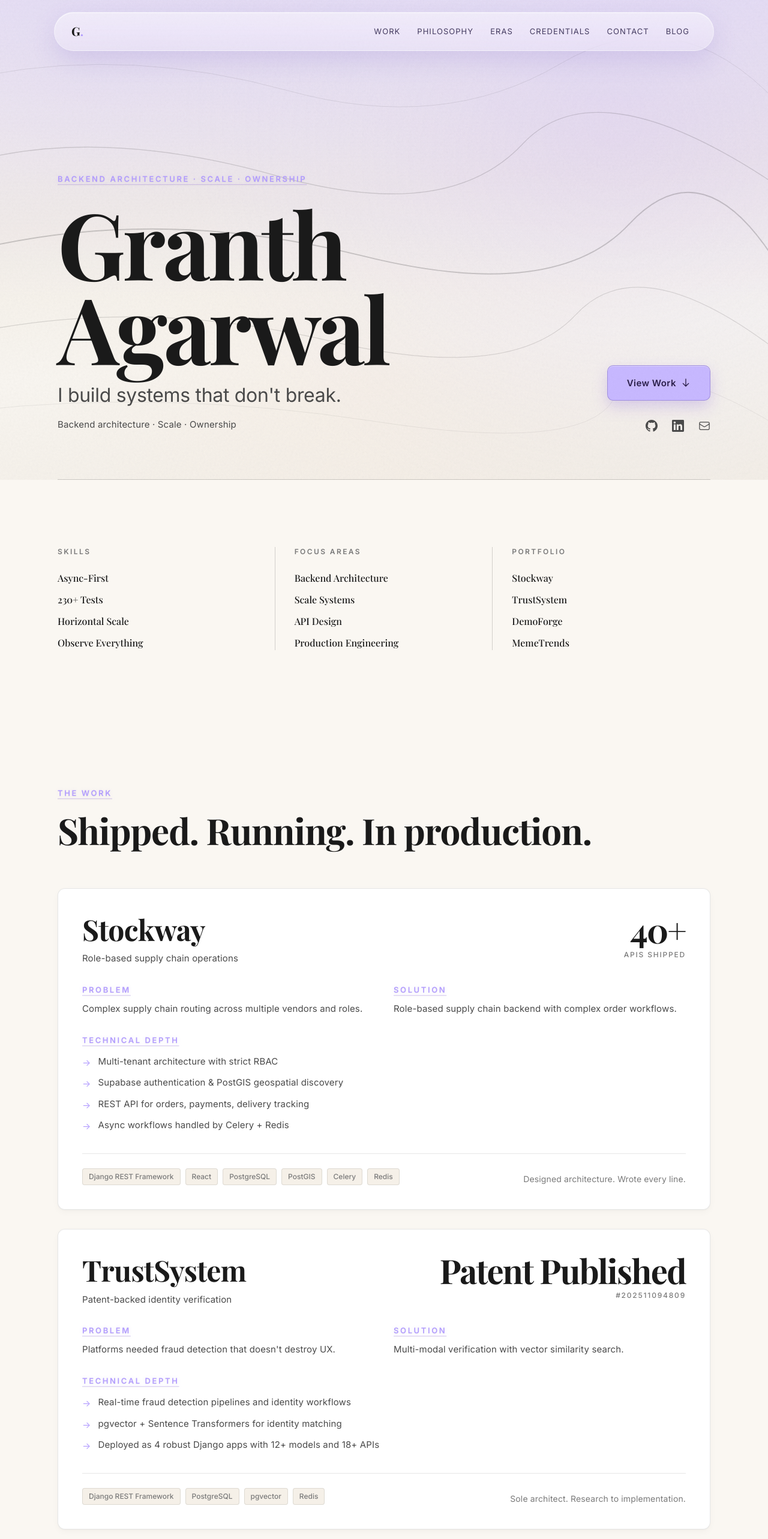
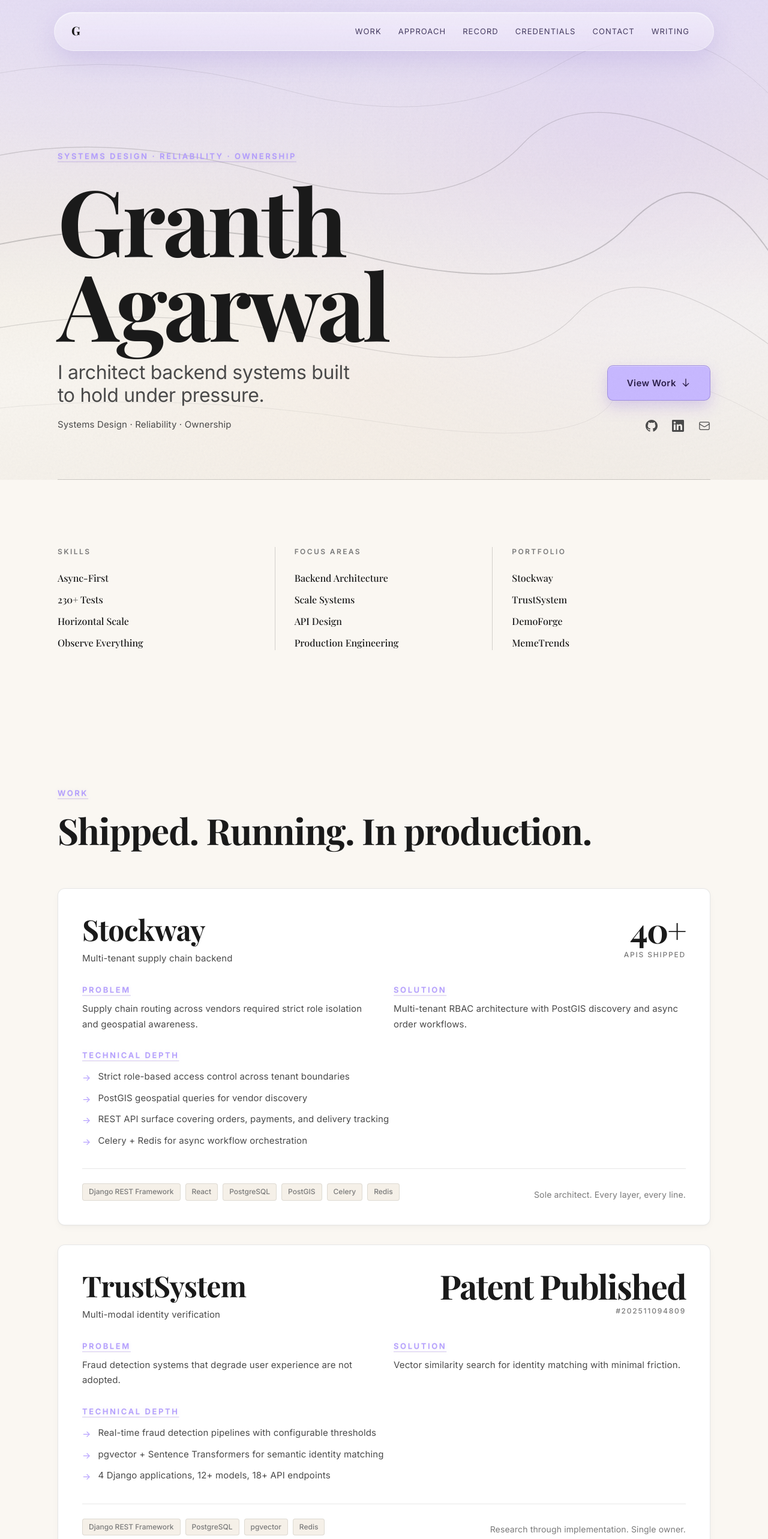
Before and after one commit to hey-granth/granth, a React (Vite) app: page / in a window 1280 px wide. Shown: the top 2566 px of the page at 60% size. Built offline with nearby package versions, Linux system fonts and the light colour scheme; a web font is replaced by a local one.

Commit message:
content refinement

```diff
--- a/src/components/layout/Footer.jsx
+++ b/src/components/layout/Footer.jsx
@@ -77,7 +77,7 @@ const Footer = () => {
                             <span className="footer-identity-dot">.</span>
                         </a>
                         <p className="footer-tagline">
-                            Backend engineering. Systems that scale. Production-grade reliability.
+                            Backend systems. Designed for load. Built to last.
                         </p>
                     </div>
 
@@ -152,11 +152,11 @@ const Footer = () => {
                 {/* Bottom bar */}
                 <div className="flex flex-col md:flex-row items-center justify-between gap-3 pt-5">
                     <p className="footer-copyright">
-                        © {year} {personalInfo.name}. Built with precision.
+                        © {year} {personalInfo.name}
                     </p>
                     <div className="footer-status">
                         <span className="footer-status-dot" />
-                        <span>Available for opportunities</span>
+                        <span>Available for engineering roles</span>
                     </div>
                 </div>
             </div>
--- a/src/components/layout/Navbar.jsx
+++ b/src/components/layout/Navbar.jsx
@@ -1,10 +1,9 @@
-import { useState, useEffect, useRef, useMemo } from 'react';
+import { useState, useEffect, useRef } from 'react';
 import { motion, AnimatePresence, useScroll, useMotionValueEvent } from 'framer-motion';
 import { Link, useLocation, useNavigate } from 'react-router-dom';
 import { navLinks, personalInfo } from '../../data/content';
 
 const ease = [0.4, 0, 0.2, 1];
-const EXPAND_LETTERS = ['R', 'A', 'N', 'T', 'H'];
 
 const Navbar = () => {
     const [isVisible, setIsVisible] = useState(true);
@@ -106,46 +105,50 @@ const Navbar = () => {
                 }}
             >
                 <div className="flex items-center justify-between">
-                    {/* Logo — serif with meta reveal */}
+                    {/* Logo — clean morph (G → GRANTH) */}
                     <Link
                         to="/"
-                        className="font-bold text-xl flex items-baseline"
+                        className="font-bold text-xl"
                         style={{
                             fontFamily: 'var(--font-serif)',
-                            color: isLogoHovered ? 'var(--color-plum)' : 'var(--color-text-primary)',
-                            letterSpacing: isLogoHovered ? '0.03em' : `${-0.02 * scrollDepth}em`,
-                            transition: 'color 0.2s cubic-bezier(0.4,0,0.2,1), letter-spacing 0.3s cubic-bezier(0.4,0,0.2,1)',
                             textDecoration: 'none',
+                            position: 'relative',
+                            display: 'inline-block',
+                            width: '5.5rem',
+                            height: '1.5em',
                         }}
                         onMouseEnter={() => setIsLogoHovered(true)}
                         onMouseLeave={() => setIsLogoHovered(false)}
                     >
-                        <span>G</span>
-                        <span style={{ color: 'var(--color-plum)' }}>.</span>
-                        {/* Expanding letters */}
+                        {/* Short state: G */}
                         <span
                             style={{
-                                display: 'inline-flex',
-                                overflow: 'hidden',
-                                maxWidth: isLogoHovered ? '120px' : '0px',
-                                transition: 'max-width 0.35s cubic-bezier(0.4,0,0.2,1)',
+                                position: 'absolute',
+                                left: 0,
+                                top: 0,
+                                opacity: isLogoHovered ? 0 : 1,
+                                transform: isLogoHovered ? 'translateY(-4px)' : 'translateY(0)',
+                                transition: 'opacity 0.25s cubic-bezier(0.4,0,0.2,1), transform 0.25s cubic-bezier(0.4,0,0.2,1)',
+                                color: 'var(--color-text-primary)',
                             }}
                         >
-                            {EXPAND_LETTERS.map((letter, i) => (
+                            G
+                        </span>
+                        {/* Full state: GRANTH */}
                         <span
-                                    key={letter}
                             style={{
-                                        display: 'inline-block',
+                                position: 'absolute',
+                                left: 0,
+                                top: 0,
                                 opacity: isLogoHovered ? 1 : 0,
                                 transform: isLogoHovered ? 'translateY(0)' : 'translateY(4px)',
-                                        transition: `opacity 0.2s cubic-bezier(0.4,0,0.2,1) ${i * 40}ms, transform 0.2s cubic-bezier(0.4,0,0.2,1) ${i * 40}ms`,
-                                        fontSize: '0.75em',
-                                        letterSpacing: '0.04em',
+                                letterSpacing: isLogoHovered ? '0.02em' : '0.12em',
+                                transition: 'opacity 0.25s cubic-bezier(0.4,0,0.2,1), transform 0.25s cubic-bezier(0.4,0,0.2,1), letter-spacing 0.25s cubic-bezier(0.4,0,0.2,1)',
+                                color: 'var(--color-plum)',
+                                whiteSpace: 'nowrap',
                             }}
                         >
-                                    {letter}
-                                </span>
-                            ))}
+                            GRANTH
                         </span>
                     </Link>
 
--- a/src/components/sections/Contact.jsx
+++ b/src/components/sections/Contact.jsx
@@ -77,7 +77,7 @@ const Contact = () => {
                     animate={isInView ? { opacity: 1, y: 0 } : {}}
                     transition={{ duration: 0.7, ease, delay: 0.1 }}
                 >
-                    Backend engineering. Production systems. Scale problems.
+                    If you are building something that requires stability at scale, we should talk.
                 </motion.h2>
 
                 {/* Secondary context */}
@@ -87,7 +87,7 @@ const Contact = () => {
                     animate={isInView ? { opacity: 1, y: 0 } : {}}
                     transition={{ duration: 0.6, ease, delay: 0.2 }}
                 >
-                    Interested in systems work, high-load backends, or technical conversations.
+                    Open to systems work, high-load backends, and technical collaboration.
                 </motion.p>
 
                 {/* Contact actions */}
--- a/src/components/sections/Hero.jsx
+++ b/src/components/sections/Hero.jsx
@@ -109,7 +109,7 @@ const Hero = () => {
                             animate={{ opacity: 1, y: 0 }}
                             transition={{ duration: 0.8, ease }}
                         >
-                            Backend Architecture · Scale · Ownership
+                            Systems Design · Reliability · Ownership
                         </motion.p>
 
                         {/* H1 — Large serif name */}
--- a/src/data/content.js
+++ b/src/data/content.js
@@ -1,4 +1,4 @@
-// Portfolio content — declarative tone, short lines, numbers over adjectives
+// Portfolio content — architect voice, declarative, precise
 
 export const personalInfo = {
     name: "Granth Agarwal",
@@ -10,83 +10,83 @@ export const personalInfo = {
     resume: "/resume.pdf",
 };
 
-// Hero — lead with name, follow with claim, end with anchor
+// Hero
 export const hero = {
-    statement: "I build systems that don't break.",
-    subtext: "Backend architecture · Scale · Ownership",
+    statement: "I architect backend systems built to hold under pressure.",
+    subtext: "Systems Design · Reliability · Ownership",
 };
 
-// Section titles — track names, not blog headers
+// Section titles
 export const sectionTitles = {
-    work: "THE WORK",
-    philosophy: "HOW I BUILD",
-    timeline: "THE ERAS",
+    work: "WORK",
+    philosophy: "APPROACH",
+    timeline: "RECORD",
     proof: "CREDENTIALS",
     close: "—",
 };
 
-// Projects — feature drops
+// Projects — context, constraint, decision, result
 export const projects = [
     {
         name: "Stockway",
-        tagline: "Role-based supply chain operations",
-        problem: "Complex supply chain routing across multiple vendors and roles.",
-        solution: "Role-based supply chain backend with complex order workflows.",
+        tagline: "Multi-tenant supply chain backend",
+        problem: "Supply chain routing across vendors required strict role isolation and geospatial awareness.",
+        solution: "Multi-tenant RBAC architecture with PostGIS discovery and async order workflows.",
         depth: [
-            "Multi-tenant architecture with strict RBAC",
-            "Supabase authentication & PostGIS geospatial discovery",
-            "REST API for orders, payments, delivery tracking",
-            "Async workflows handled by Celery + Redis",
+            "Strict role-based access control across tenant boundaries",
+            "PostGIS geospatial queries for vendor discovery",
+            "REST API surface covering orders, payments, and delivery tracking",
+            "Celery + Redis for async workflow orchestration",
         ],
         metrics: {
             value: "40+",
             label: "APIs shipped",
         },
         stack: ["Django REST Framework", "React", "PostgreSQL", "PostGIS", "Celery", "Redis"],
-        ownership: "Designed architecture. Wrote every line.",
+        ownership: "Sole architect. Every layer, every line.",
     },
     {
         name: "TrustSystem",
-        tagline: "Patent-backed identity verification",
-        problem: "Platforms needed fraud detection that doesn't destroy UX.",
-        solution: "Multi-modal verification with vector similarity search.",
+        tagline: "Multi-modal identity verification",
+        problem: "Fraud detection systems that degrade user experience are not adopted.",
+        solution: "Vector similarity search for identity matching with minimal friction.",
         depth: [
-            "Real-time fraud detection pipelines and identity workflows",
-            "pgvector + Sentence Transformers for identity matching",
-            "Deployed as 4 robust Django apps with 12+ models and 18+ APIs",
+            "Real-time fraud detection pipelines with configurable thresholds",
+            "pgvector + Sentence Transformers for semantic identity matching",
+            "4 Django applications, 12+ models, 18+ API endpoints",
         ],
         metrics: {
             value: "Patent Published",
             label: "#202511094809",
         },
         stack: ["Django REST Framework", "PostgreSQL", "pgvector", "Redis"],
-        ownership: "Sole architect. Research to implementation.",
+        ownership: "Research through implementation. Single owner.",
     },
     {
         name: "DemoForge",
-        tagline: "Automated website demo generator",
-        problem: "Manual recording of platform demos is inconsistent and non-deterministic.",
-        solution: "Playwright-based browser automation with Docker worker isolation.",
+        tagline: "Deterministic browser demo automation",
+        problem: "Manual demo recording is inconsistent and does not scale.",
+        solution: "Playwright automation with Docker isolation and video processing pipeline.",
         depth: [
-            "Playwright-based deterministic interaction recording",
-            "Redis-backed job queue for concurrent rendering",
-            "WebM-to-MP4 video processing pipeline using FFmpeg"
+            "Deterministic browser interaction recording via Playwright",
+            "Redis-backed job queue for concurrent render workers",
+            "WebM-to-MP4 transcoding pipeline using FFmpeg"
         ],
         metrics: {
             value: "Automated",
             label: "Browser Demos",
         },
         stack: ["Node.js", "Playwright", "Docker", "FFmpeg", "Redis"],
-        ownership: "End-to-end architecture and pipeline integration.",
+        ownership: "Architecture through pipeline integration.",
     },
     {
         name: "MemeTrends",
-        tagline: "Real-time analytics engine",
-        problem: "Viral content tracking requires recency-aware scoring.",
-        solution: "Redis leaderboards powered by Celery-based time-decayed scoring.",
+        tagline: "Time-decayed leaderboard engine",
+        problem: "Viral content tracking requires recency-aware scoring at sub-second latency.",
+        solution: "Redis sorted sets with Celery-computed time-decay scoring functions.",
         depth: [
-            "API-only backend mapped to a JWT authentication flow",
-            "Celery background computation for score decay algorithms",
+            "JWT-authenticated API-only backend",
+            "Background score decay computation via Celery workers",
             "Redis sorted sets for O(log N) leaderboard operations",
         ],
         metrics: {
@@ -94,77 +94,77 @@ export const projects = [
             label: "Leaderboard updates",
         },
         stack: ["Django REST Framework", "Redis", "Celery", "PostgreSQL"],
-        ownership: "Algorithm design to deployment.",
+        ownership: "Algorithm design through deployment.",
     },
 ];
 
-// Philosophy — statements, not explanations
+// Philosophy — structured principles
 export const philosophy = {
-    intro: "The contract between chaos and reliability.",
+    intro: "Reliability is not an afterthought. It is the architecture.",
     pillars: [
         {
             title: "Async-First",
-            description: "Long tasks go to queues. Celery + Redis.",
+            description: "Long-running operations go to queues. Response times stay predictable.",
         },
         {
             title: "230+ Tests",
-            description: "If it's not tested, it's not shipped.",
+            description: "Untested code is unfinished code. Coverage is a deployment requirement.",
         },
         {
             title: "Horizontal Scale",
-            description: "Stateless services. Design for replicas from day one.",
+            description: "Stateless services. Designed for replicas from day one.",
         },
         {
             title: "Observe Everything",
-            description: "Structured logging. Debug production without guessing.",
+            description: "Structured logging. Production issues are diagnosed, not guessed at.",
         },
     ],
-    credo: "Scared to deploy on Friday? Architecture problem.",
+    credo: "If deploying on Friday requires courage, the architecture needs revision.",
 };
 
-// Eras — not bullet points
+// Experience record
 export const eras = [
     {
-        name: "The Contract Era",
+        name: "Contract Work",
         title: "Freelance Backend Developer",
-        company: "Freelance",
+        company: "Independent",
         period: "Oct 2025 – Jan 2026",
-        narrative: "Full ownership. Architecture to deployment.",
+        narrative: "Full ownership. Architecture through deployment.",
         highlights: [
-            "Scalable backend architecture from scratch",
-            "40+ REST APIs heavily integrating RBAC",
-            "Geospatial queries via PostGIS",
-            "Redis caching & Celery + RabbitMQ workflows",
-            "Targeted performance tuning and automated testing",
+            "Backend architecture from requirements to production",
+            "40+ REST APIs with role-based access control",
+            "PostGIS geospatial query integration",
+            "Redis caching and Celery + RabbitMQ async workflows",
+            "Performance tuning and automated test coverage",
         ],
     },
     {
-        name: "The Internship Arc",
+        name: "Internship",
         title: "Python Developer",
         company: "EverythingAboutAI",
         period: "Jul – Aug 2025",
-        narrative: "FastAPI. Automation. Production exposure.",
+        narrative: "FastAPI services. Automation pipelines. Production exposure.",
         highlights: [
             "FastAPI automation services",
             "Make.com pipeline integrations",
-            "Production QA",
+            "Production QA and deployment processes",
         ],
     },
     {
-        name: "The Community Chapter",
+        name: "Community",
         title: "Core Team Lead",
         company: "Elixir Tech Community",
         period: "Ongoing",
-        narrative: "5000+ members. Workshops. Mentorship.",
+        narrative: "5000+ members. Technical workshops. Mentorship.",
         highlights: [
-            "Technical community of 5000+",
-            "Workshops and hackathons",
+            "Technical community leadership, 5000+ members",
+            "Workshop facilitation and hackathon coordination",
             "GFG ABESEC Technical Coordinator",
         ],
     },
 ];
 
-// Proof — metrics as punchlines
+// Credentials
 export const proof = {
     patent: {
         title: "Multi-Modal Identity Verification System",
@@ -185,9 +185,9 @@ export const proof = {
     },
 };
 
-// Close — no begging
+// Contact
 export const closing = {
-    statement: "Open to backend engineering roles.",
+    statement: "Open to backend engineering roles where reliability matters.",
     links: [
         { label: "GitHub", href: "https://github.com/hey-granth", icon: "github" },
         { label: "LinkedIn", href: "https://linkedin.com/in/granth-agarwal", icon: "linkedin" },
@@ -198,9 +198,9 @@ export const closing = {
 // Navigation
 export const navLinks = [
     { name: "Work", href: "#work" },
-    { name: "Philosophy", href: "#philosophy" },
-    { name: "Eras", href: "#eras" },
+    { name: "Approach", href: "#philosophy" },
+    { name: "Record", href: "#eras" },
     { name: "Credentials", href: "#credentials" },
     { name: "Contact", href: "#contact" },
-    { name: "Blog", href: "/blog", external: true },
+    { name: "Writing", href: "/blog", external: true },
 ];
```
Lines whose indentation alone changed are shown as unchanged.
